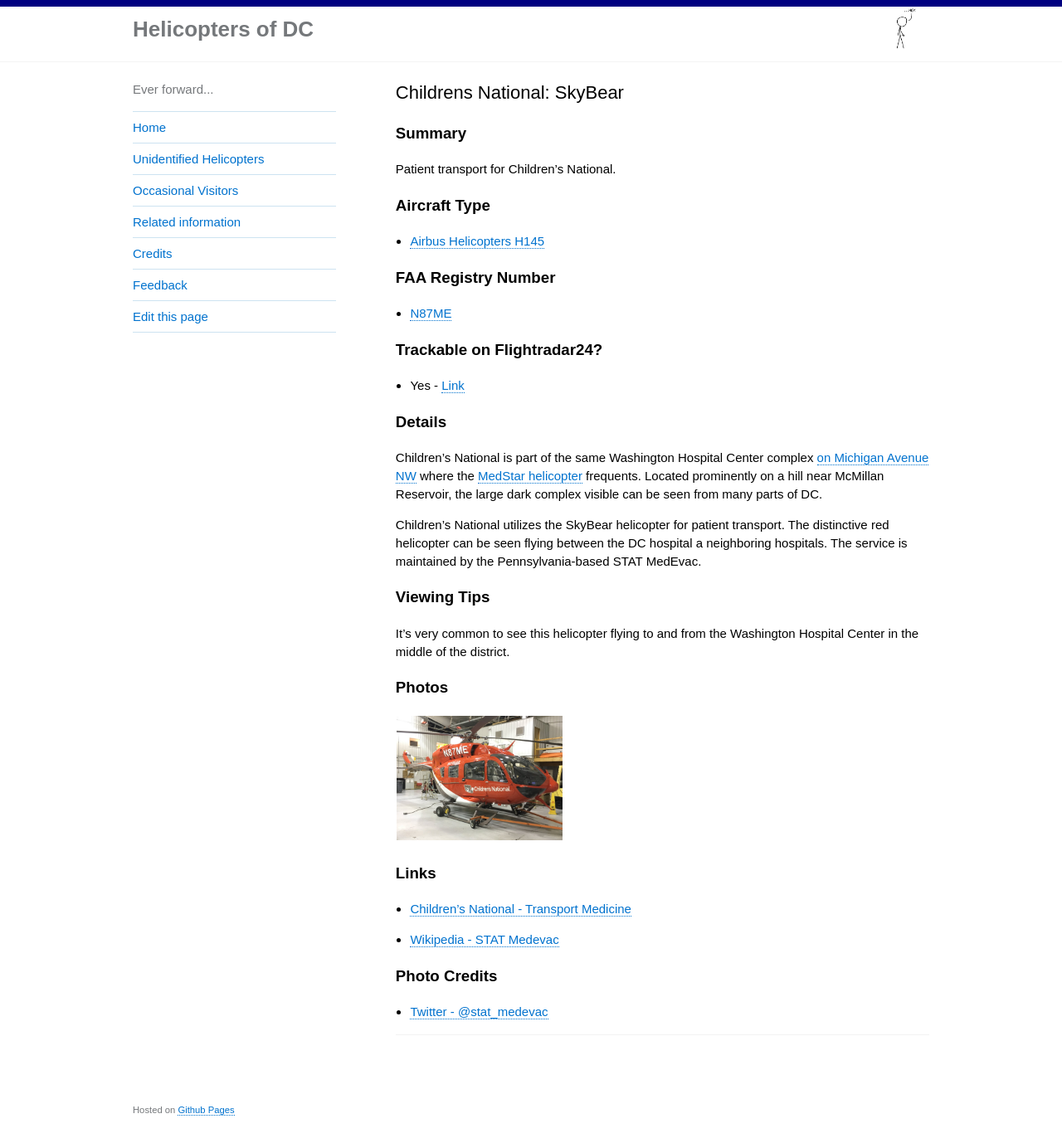
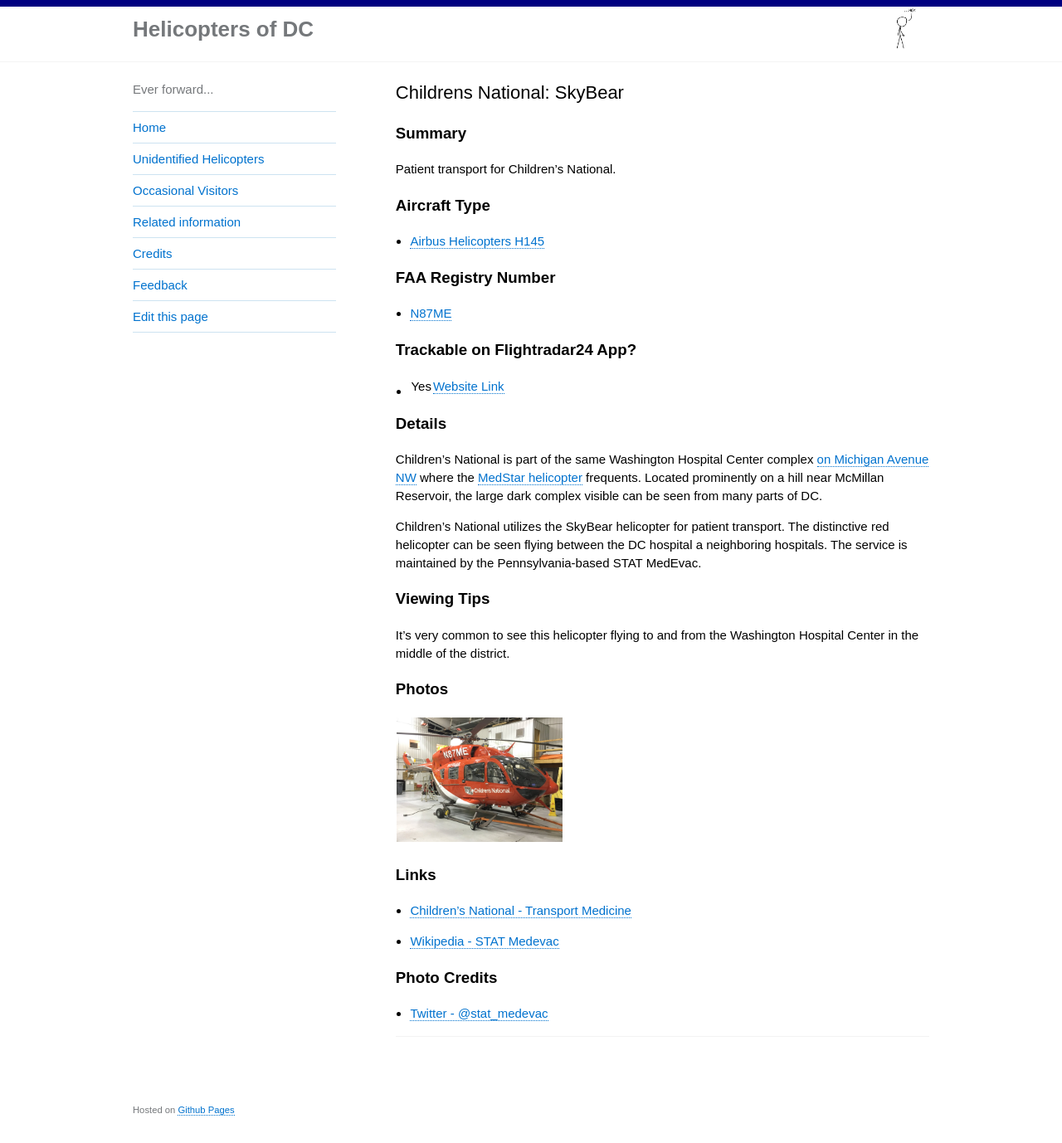
Before and after one commit to gbinal/dc-helicopters, a Jekyll site: the page built from _helicopters/9-skybear.md, in a window 1280 px wide and 1378 px high. Shown: the whole window at 83% size. Built offline with Jekyll 4.4.1, drawn with Linux system fonts in a browser that asks for light colours.

Commit message:
2nd pass

```diff
--- a/_helicopters/9-skybear.md
+++ b/_helicopters/9-skybear.md
@@ -13,8 +13,8 @@
 ### FAA Registry Number
 * [N87ME](https://registry.faa.gov/aircraftinquiry/NNum_Results.aspx?NNumbertxt=N87ME)
 
-### Trackable on Flightradar24?
-* Yes - [Link](https://www.flightradar24.com/data/aircraft/n87me)
+### Trackable on Flightradar24 App?
+* Yes | [Website Link](https://www.flightradar24.com/data/aircraft/n87me)
 
 ### Details
 
```
